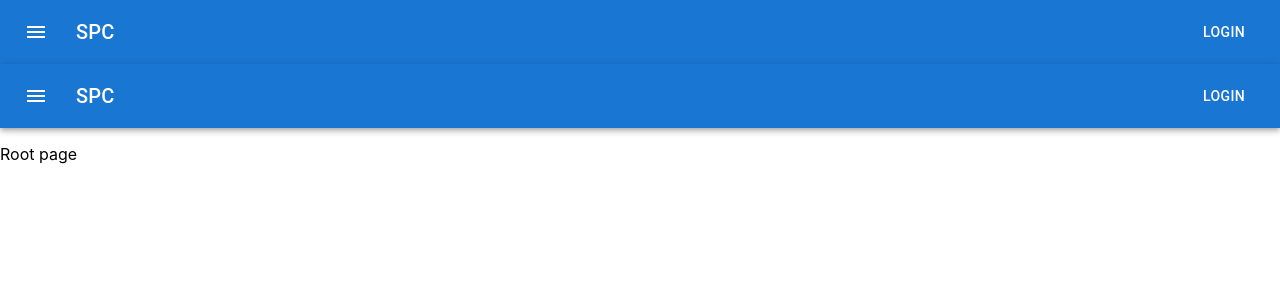
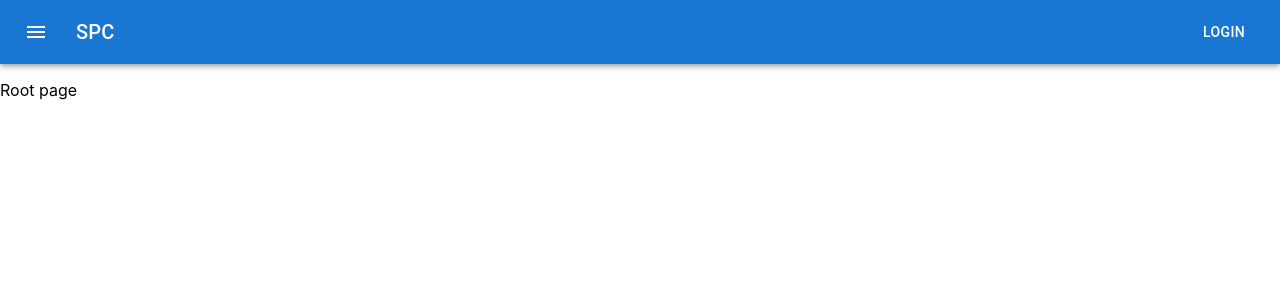
Before and after one commit to LewisMoore0/spc-register, a React (Create React App) app: page / in a window 1280 px wide. Shown: the top 300 px of the page. Built offline with nearby package versions, Linux system fonts and the light colour scheme.

Commit message:
Remove duplicate AppBar

```diff
--- a/src/routes/root.js
+++ b/src/routes/root.js
@@ -8,7 +8,6 @@ export default function Root() {
 
     return (
       <div>
-        <TopAppBar />
         <p> Root page </p>
       </div>
     );
```
